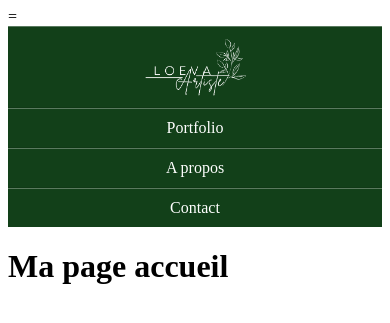
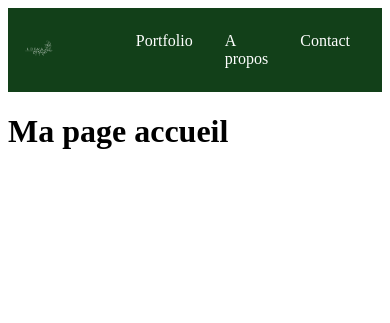
Before and after one commit to MLoeva/Portfolio_Loeva, a PHP site: page / in a window 390 px wide. Shown: the top 323 px of the page. Run offline with PHP 8.4, Linux system fonts and the light colour scheme.

Commit message:
maj du design de la barre de nav

```diff
--- a/assets/page_accueil.css
+++ b/assets/page_accueil.css
@@ -1,12 +1,22 @@
+#entete {
+  display: flex;
+  align-items: center; /* Aligne verticalement le logo et la navigation */
+  justify-content: space-between; /* Sépare le logo à gauche et la navigation à droite */
+  background: rgb(18, 64, 25);
+  padding: 0.5em 1em; /* Espacement autour du contenu */
+}
+
+#entete img {
+  max-width: 30%; /* Taille du logo ajustable */
+  height: auto;
+}
+
 .navigation {
-    display: flex;
-    flex-flow: row wrap;
-    justify-content: flex-end;
-
-    list-style: none;
-    margin: 0;
-    background: rgb(18, 64, 25);
-  }
+  display: flex;
+  list-style: none;
+  margin: 0;
+  padding: 0;
+}
 
 .navigation a {
   text-decoration: none;
@@ -16,32 +26,5 @@
 }
 
 .navigation a:hover {
-  background: #c63ff0;
+   background: #c63ff0; /*quand je passe la souris, ça change de couleur */
 }
-
-@media all and (max-width: 800px) {
-  .navigation {
-    justify-content: space-around;
-  }
-}
-
-@media all and (max-width: 600px) {
-  .navigation {
-    flex-flow: column wrap;
-    padding: 0;
-  }
-  .navigation a {
-    text-align: center;
-    padding: 10px;
-    border-top: 1px solid rgba(255, 255, 255,0.3);
-    border-bottom: 1px solid rgba(0, 0, 0, 0.1);
-  }
-  .navigation li:last-of-type a {
-    border-bottom: none;
-  }
-}
-
-img {
-  max-width : 30%;
-  height : auto;
-  }
--- a/views/page_accueil.php
+++ b/views/page_accueil.php
@@ -1,4 +1,4 @@
-=<!DOCTYPE html>
+<!DOCTYPE html>
 <html lang="fr">
 <head>
     <meta charset="UTF-8">
@@ -9,8 +9,8 @@
 
 <body>
     <div id=entete>
+        <a href="/"><img src="images/logo.png" alt=""></a>
         <ul class=navigation>
-            <li><a href="/"><img src="images/logo.png" alt=""></a></li>
             <li><a href="/portfolio">Portfolio</a></li>
             <li><a href="/about">A propos</a></li>
             <li><a href="/contact">Contact</a></li>
```
